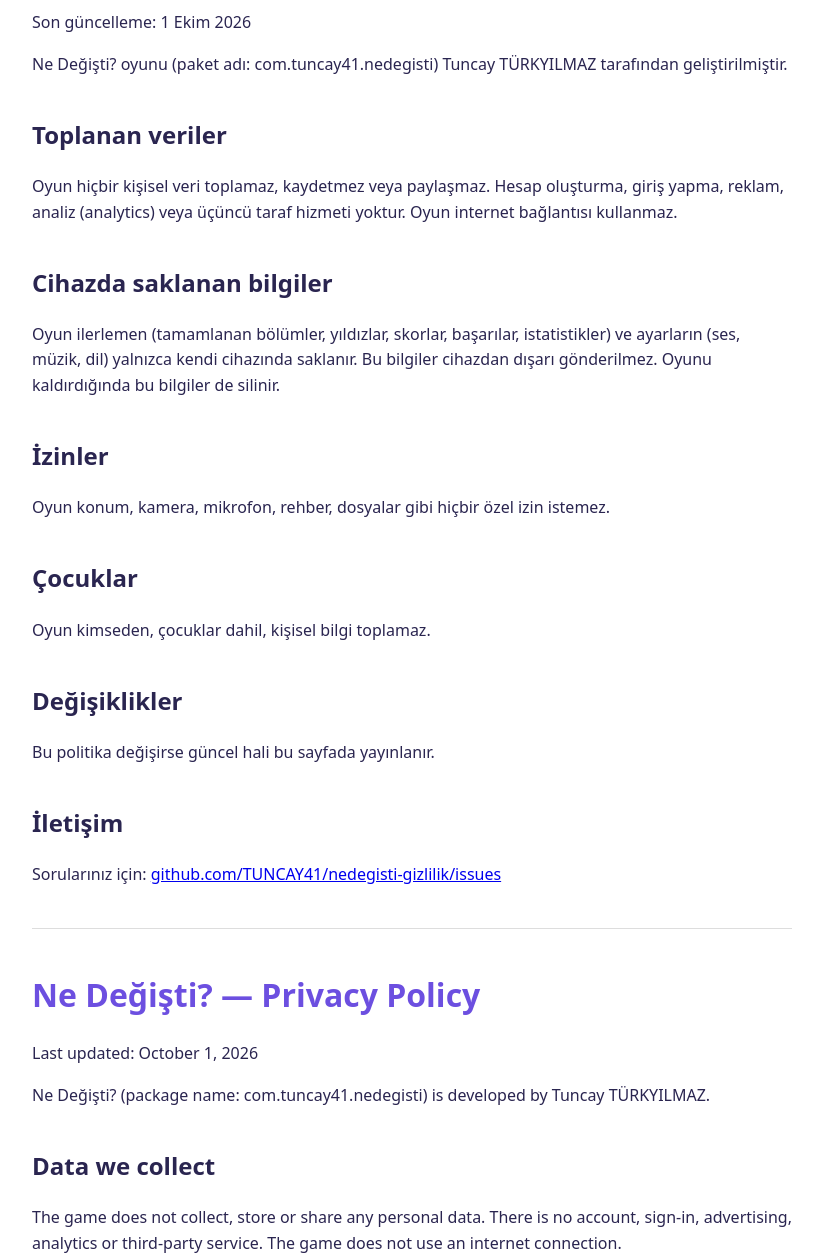
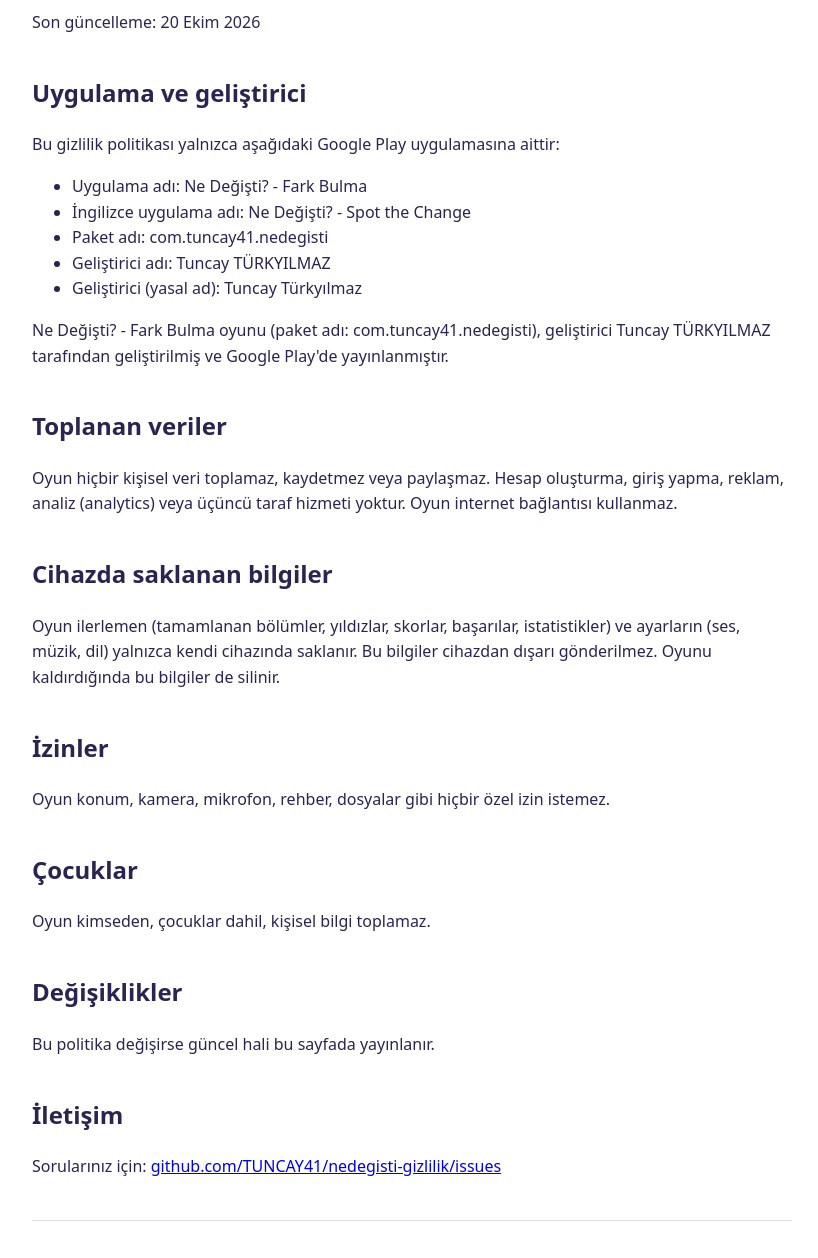
Before and after one commit to TUNCAY41/nedegisti-gizlilik, a plain HTML site: page index.html in a window 1280 px wide. Shown: the part 108-1366 px from the top of the page, without its empty margins (228-1046 px from the left). Drawn offline with Linux system fonts and the light colour scheme.

Commit message:
Gizlilik politikasina Play magaza adi ve gelistirici bilgilerini ekle.

```diff
--- a/index.html
+++ b/index.html
@@ -13,9 +13,19 @@
 </head>
 <body>
 
-<h1>Ne Değişti? — Gizlilik Politikası</h1>
-<p>Son güncelleme: 1 Ekim 2026</p>
-<p>Ne Değişti? oyunu (paket adı: com.tuncay41.nedegisti) Tuncay TÜRKYILMAZ tarafından geliştirilmiştir.</p>
+<h1>Ne Değişti? - Fark Bulma — Gizlilik Politikası</h1>
+<p>Son güncelleme: 20 Ekim 2026</p>
+
+<h2>Uygulama ve geliştirici</h2>
+<p>Bu gizlilik politikası yalnızca aşağıdaki Google Play uygulamasına aittir:</p>
+<ul>
+  <li>Uygulama adı: Ne Değişti? - Fark Bulma</li>
+  <li>İngilizce uygulama adı: Ne Değişti? - Spot the Change</li>
+  <li>Paket adı: com.tuncay41.nedegisti</li>
+  <li>Geliştirici adı: Tuncay TÜRKYILMAZ</li>
+  <li>Geliştirici (yasal ad): Tuncay Türkyılmaz</li>
+</ul>
+<p>Ne Değişti? - Fark Bulma oyunu (paket adı: com.tuncay41.nedegisti), geliştirici Tuncay TÜRKYILMAZ tarafından geliştirilmiş ve Google Play'de yayınlanmıştır.</p>
 
 <h2>Toplanan veriler</h2>
 <p>Oyun hiçbir kişisel veri toplamaz, kaydetmez veya paylaşmaz. Hesap oluşturma, giriş yapma, reklam, analiz (analytics) veya üçüncü taraf hizmeti yoktur. Oyun internet bağlantısı kullanmaz.</p>
@@ -37,9 +47,19 @@
 
 <hr>
 
-<h1>Ne Değişti? — Privacy Policy</h1>
-<p>Last updated: October 1, 2026</p>
-<p>Ne Değişti? (package name: com.tuncay41.nedegisti) is developed by Tuncay TÜRKYILMAZ.</p>
+<h1>Ne Değişti? - Fark Bulma — Privacy Policy</h1>
+<p>Last updated: October 20, 2026</p>
+
+<h2>App and developer</h2>
+<p>This privacy policy applies only to the following Google Play app:</p>
+<ul>
+  <li>App name: Ne Değişti? - Fark Bulma</li>
+  <li>English app name: Ne Değişti? - Spot the Change</li>
+  <li>Package name: com.tuncay41.nedegisti</li>
+  <li>Developer name: Tuncay TÜRKYILMAZ</li>
+  <li>Developer (legal name): Tuncay Türkyılmaz</li>
+</ul>
+<p>Ne Değişti? - Fark Bulma (package name: com.tuncay41.nedegisti) is developed and published on Google Play by developer Tuncay TÜRKYILMAZ.</p>
 
 <h2>Data we collect</h2>
 <p>The game does not collect, store or share any personal data. There is no account, sign-in, advertising, analytics or third-party service. The game does not use an internet connection.</p>
```
